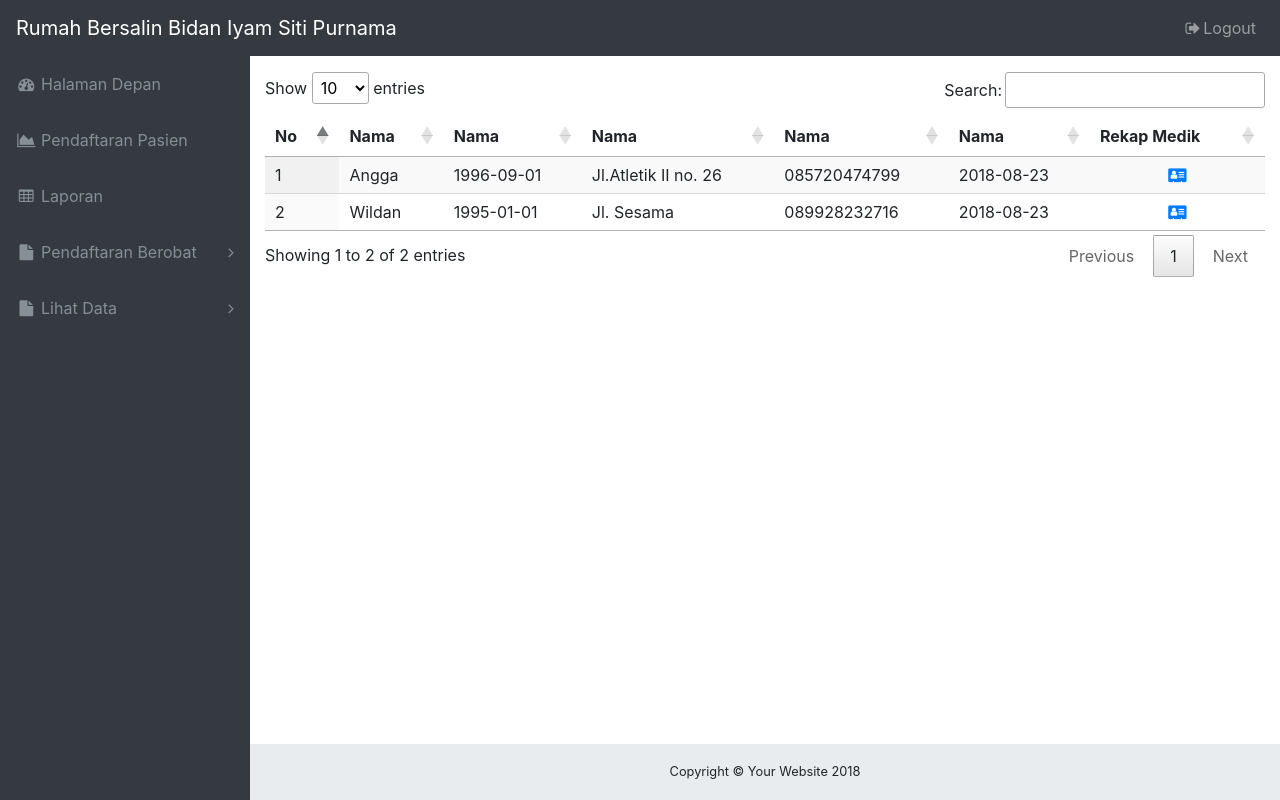
After one commit to anggakusam/ta, a PHP site: page /data-pasien.php in a window 1280 px wide. The commit adds this page. Run offline with PHP 8.4, Linux system fonts and the light colour scheme; data comes from the database, SQL or seed files in the repository; some libraries are stand-ins or nearby versions.

Commit message:
update lihat data

```diff
--- /dev/null
+++ b/data-pasien.php
@@ -0,0 +1,114 @@
+<html>
+<head>
+  <!-- KOMPONEN HEAD-->
+  <?php
+  include "komponen/komponen-head.php";
+  include "koneksi.php";
+  ?>
+</head>
+
+<body class="fixed-nav sticky-footer bg-dark" id="page-top">
+
+  <!-- Navigation-->
+  <?php include "komponen/menu.php"; ?>
+
+
+  <div class="content-wrapper">
+    <div class="container-fluid">
+      <table id='tablePasien' class='display'>
+        <thead>
+          <tr>
+            <th>No</th>
+            <th>Nama</th>
+            <th>Nama</th>
+            <th>Nama</th>
+            <th>Nama</th>
+            <th>Nama</th>
+            <th>Rekap Medik</th>
+          </tr>
+        </thead>
+        <tbody>
+
+    <?php
+
+    $sql = "select * from pendaftaran";
+    $query = mysqli_query($con, $sql);
+    $nomer = 1;
+    if ($query) {
+
+      while ($data = mysqli_fetch_array($query)) {
+
+        echo"
+
+              <tr>
+                  <td>". $nomer ."</td>
+                  <td>". $data['nama'] ."</td>
+                  <td>". $data['tgl_lahir'] ."</td>
+                  <td>". $data['alamat'] ."</td>
+                  <td>". $data['no_hp'] ."</td>
+                  <td>". $data['tgl_daftar'] ."</td>
+                  <td>
+                    <Center>
+                      <a href='#'>
+                        <i class='fa fa-address-card'></i>
+                      </a>
+                      </center>
+                  </td>
+              </tr>
+        ";
+        $nomer++;
+      }
+
+    }
+    else{
+      echo "eror nich datanya ga muncul";
+    }
+
+
+    ?>
+
+        </tbody>
+      </table>
+    <!-- ISI KONTEN -->
+
+
+
+    <!-- ISI KONTEN SAMPE SINI-->
+    </div>
+    <!-- FOOTER -->
+    <?php include "komponen/footer.php" ?>
+    <!-- FOOTER SAMPE SINI-->
+  </div>
+
+
+  <!-- Simpan Modal -->
+  <div class="modal fade" id="exampleModal" tabindex="-1" role="dialog" aria-labelledby="exampleModalLabel" aria-hidden="true">
+    <div class="modal-dialog" role="document">
+      <div class="modal-content">
+        <div class="modal-header">
+          <h5 class="modal-title" id="exampleModalLabel">Modal title</h5>
+          <button type="button" class="close" data-dismiss="modal" aria-label="Close">
+            <span aria-hidden="true">&times;</span>
+          </button>
+        </div>
+        <div class="modal-body">
+          Apakah Anda Yakin Akan Menyimpan Data Ini?
+        </div>
+        <div class="modal-footer">
+          <button type="button" class="btn btn-secondary" data-dismiss="modal">Close</button>
+          <button type="submit" class="btn btn-primary">Simpan</button>
+        </div>
+      </div>
+    </div>
+  </div>
+
+  <!-- KOMPONEN JS -->
+  <?php include "komponen/komponen-js.php" ?>
+  <script type="text/javascript">
+    $(document).ready( function () {
+      $('#tablePasien').DataTable();
+    } );
+  </script>
+
+  </body>
+</html>
--- a/komponen/komponen-head.php
+++ b/komponen/komponen-head.php
@@ -16,3 +16,4 @@
   <link href="font-awesome/css/font-awesome.min.css" rel="stylesheet" type="text/css">
   <!-- Custom styles for this template-->
   <link href="css/sb-admin.css" rel="stylesheet">
+  <link rel="stylesheet" type="text/css" href="https://cdn.datatables.net/1.10.19/css/jquery.dataTables.css">
--- a/komponen/komponen-js.php
+++ b/komponen/komponen-js.php
@@ -9,3 +9,5 @@
     <script src="https://code.jquery.com/jquery-3.3.1.slim.min.js" integrity="sha384-q8i/X+965DzO0rT7abK41JStQIAqVgRVzpbzo5smXKp4YfRvH+8abtTE1Pi6jizo" crossorigin="anonymous"></script>
     <script src="https://cdnjs.cloudflare.com/ajax/libs/popper.js/1.14.3/umd/popper.min.js" integrity="sha384-ZMP7rVo3mIykV+2+9J3UJ46jBk0WLaUAdn689aCwoqbBJiSnjAK/l8WvCWPIPm49" crossorigin="anonymous"></script>
     <script src="https://stackpath.bootstrapcdn.com/bootstrap/4.1.3/js/bootstrap.min.js" integrity="sha384-ChfqqxuZUCnJSK3+MXmPNIyE6ZbWh2IMqE241rYiqJxyMiZ6OW/JmZQ5stwEULTy" crossorigin="anonymous"></script>
+
+    <script type="text/javascript" charset="utf8" src="https://cdn.datatables.net/1.10.19/js/jquery.dataTables.js"></script>
--- a/komponen/menu.php
+++ b/komponen/menu.php
@@ -48,18 +48,34 @@
             </li>
           </ul>
         </li>
-        <li class="nav-item" data-toggle="tooltip" data-placement="right" title="Link">
-          <a class="nav-link" href="#">
-            <i class="fa fa-fw fa-link"></i>
+
+        <li class="nav-item" data-toggle="tooltip" data-placement="right" title="Example Pages">
+          <a class="nav-link nav-link-collapse collapsed" data-toggle="collapse" href="#menulihatdata" data-parent="#exampleAccordion">
+            <i class="fa fa-fw fa-file"></i>
             <span class="nav-link-text">Lihat Data</span>
           </a>
-      </ul>
-      <ul class="navbar-nav sidenav-toggler">
-        <li class="nav-item">
-          <a class="nav-link text-center" id="sidenavToggler">
-            <i class="fa fa-fw fa-angle-left"></i>
-          </a>
+          <ul class="sidenav-second-level collapse" id="menulihatdata">
+             <li>
+              <a href="data-pasien.php">Data Pasien</a>
+            </li>
+            <li>
+              <a href="#">Kunjungan umum</a>
+            </li>
+            <li>
+              <a href="#">Bersalin</a>
+            </li>
+            <li>
+              <a href="#">Imunisasi</a>
+            </li>
+            <li>
+              <a href="#">Kunjungan KB</a>
+            </li>
+            <li>
+              <a href="#">Antenatal care</a>
+            </li>
+          </ul>
         </li>
+
       </ul>
       <ul class="navbar-nav ml-auto">
         <li class="nav-item">
```
